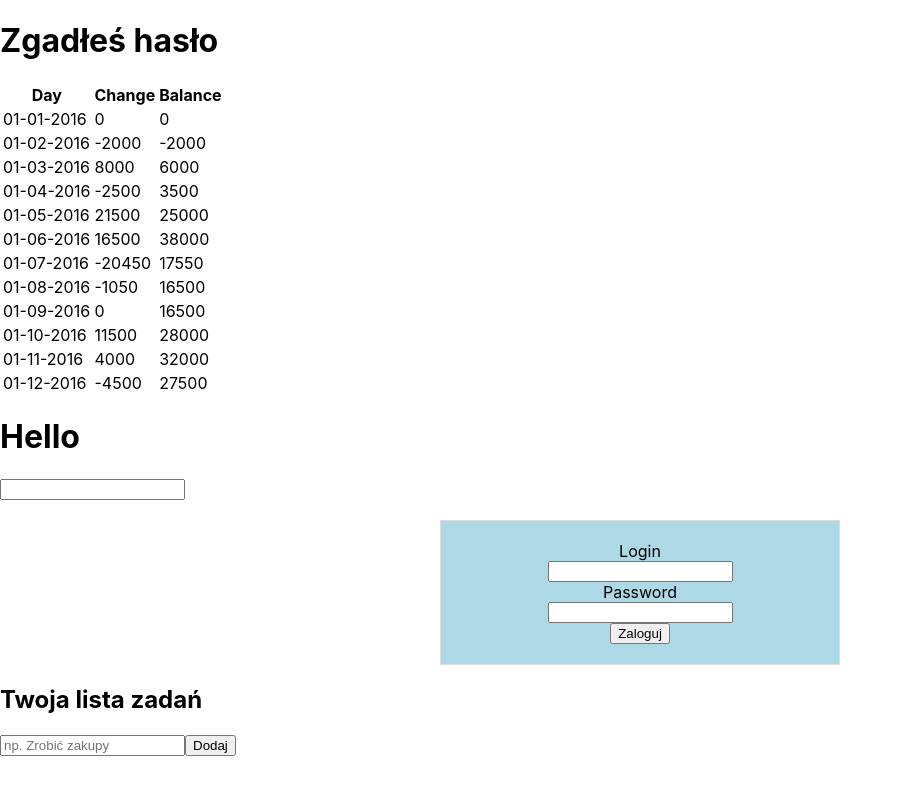
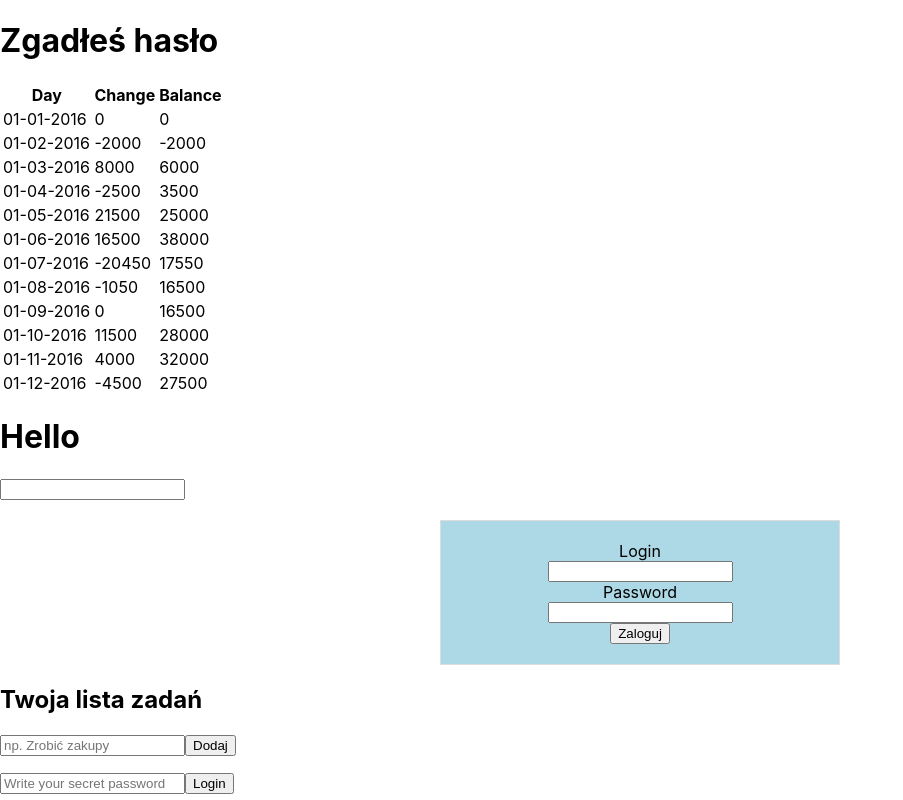
Before and after one commit to MMarek/zadania_12, a React (Create React App) app: page /#/ in a window 1280 px wide. Shown: the whole page, without its empty margins (0-903 px from the left). Built offline with nearby package versions, Linux system fonts and the light colour scheme.

Commit message:
quess password + readme

```diff
--- a/src/components/home.js
+++ b/src/components/home.js
@@ -4,7 +4,7 @@ import Task02 from "./task02";
 import Task03 from "./task03";
 import Task04 from "./task04";
 import Task05 from "./task05";
-// import Task06 from "./task06";
+import Task06 from "./task06";
 
 class Home extends Component{
 
@@ -16,7 +16,7 @@ class Home extends Component{
              <Task03/>
              <Task04/>
              <Task05/>
-             {/*<Task06/>*/}
+             <Task06/>
             </>
         );
     }
--- /dev/null
+++ b/src/components/task06.js
@@ -0,0 +1,91 @@
+import React, {Component} from "react";
+
+class GivePassword extends Component{
+    state = {
+        loggedIn: false,
+        errorMsg: null
+    };
+
+    handleSubmit = (e) => {
+        e.preventDefault();
+        const {pwd} = this.props;
+        const pass = this.passwordField.value;
+        if(pwd === pass){
+            this.setState({
+                loggedIn: true
+            })
+        }else{
+            this.setState({
+                errorMsg: "Wrong password"
+            })
+        }
+    };
+
+    render() {
+
+        if(this.state.loggedIn) return <h1>Zgadłeś</h1>;
+        return(
+            <form onSubmit={this.handleSubmit}>
+                {this.state.errorMsg && <span>{this.state.errorMsg}</span>}
+                <input type="password"
+                       ref={thisField => this.passwordField = thisField }
+                       placeholder="Write your secret password"
+                />
+                <button>Login</button>
+            </form>
+        )
+    }
+}
+
+
+
+
+
+
+
+
+//
+// import React, {Component} from "react";
+//
+// class GivePassword extends Component {
+//     state = {
+//         loggedIn: false,
+//         errorMsg: null
+//     };
+//
+//     handleSubmit = (e) => {
+//         e.preventDefault();
+//         const {pwd} = this.props;
+//         const pass = this.passwordField.value;
+//         if (pwd === pass){
+//             this.setState({
+//                 loggedOn: true
+//             })
+//         }else{
+//             this.setState({
+//                 errorMsg: 'Wrong password'
+//             })
+//         }
+//     };
+//
+//     render() {
+//
+//         if(this.state.logedIn) return <h1>I'm in</h1>
+//         return(
+//             <form onSubmit={this.handleSubmit}>
+//                 {this.state.errorMsg && <span>{this.state.errorMsg}</span>}
+//                 <input type="password"
+//                        ref={thisField => this.passwordField = thisField }
+//                        placeholder="Write your secret password"
+//                 />
+//                 <button>Login</button>
+//             </form>
+//         )
+//     }
+// }
+
+function Task06 () {
+    return <GivePassword pwd={"qwerty"} />
+}
+
+export default Task06;
```
Also changed, not shown: 1 other file (tests, documents, lock files or other folders).
